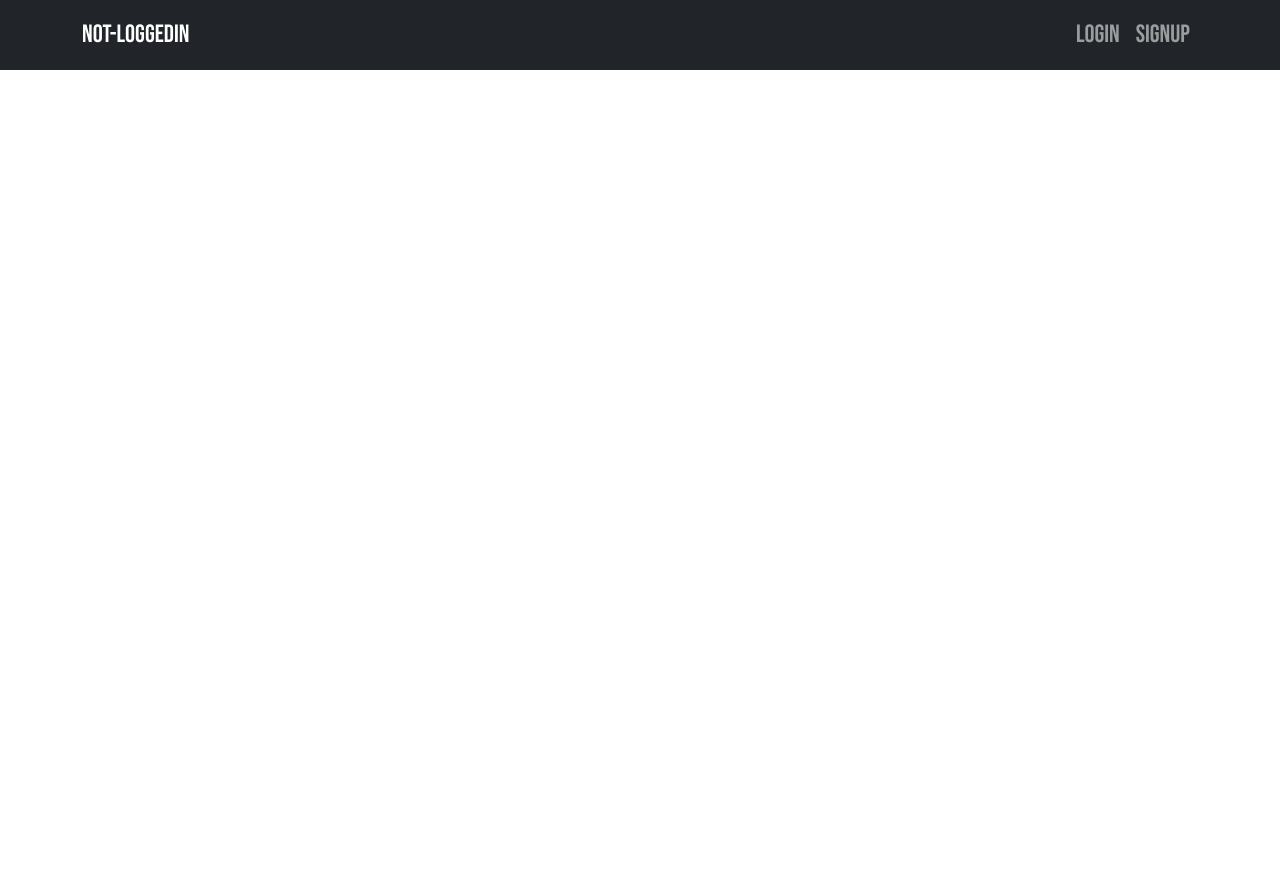
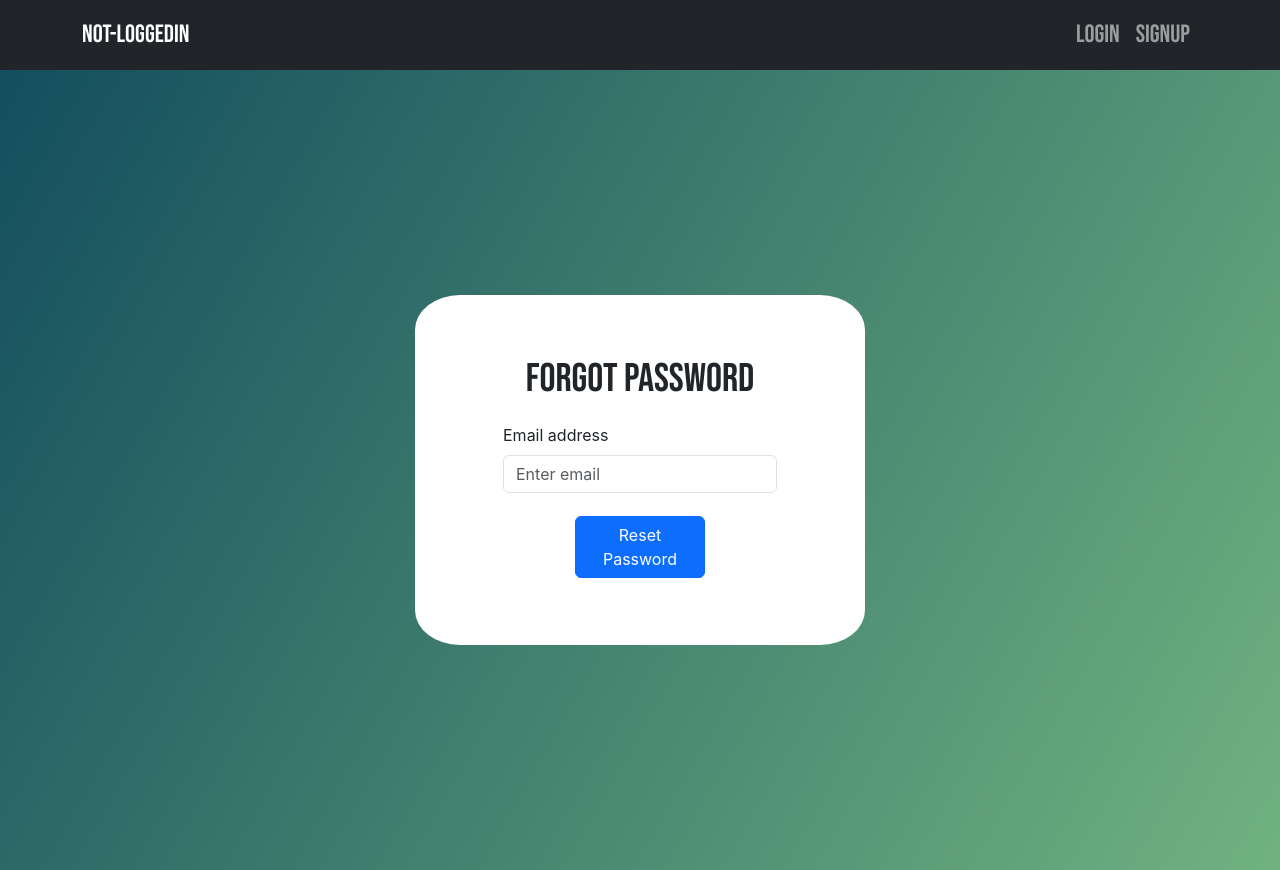
Before and after one commit to Mridulbirla13/JWT-REACT, a React (Create React App) app: page /forgot-password in a window 1280 px wide. Before the commit the page ends 800 px from the top, so only its background shows below. Built offline with nearby package versions, Linux system fonts and the light colour scheme; a web font is replaced by a local one.

Commit message:
Added the Forgot Password Component

```diff
--- a/src/App.js
+++ b/src/App.js
@@ -3,7 +3,7 @@ import Login from './pages/auth/login/Login';
 import Signup from './pages/auth/signup/Signup';
 import Navbar from './pages/Navibar/Navibar';
 import Dashboard from './pages/dashboard/Dashboard';
-
+import ForgotPassword from './pages/auth/login/ForgotPassword';
 
 
 
@@ -13,6 +13,7 @@ function App() {
       <Navbar></Navbar>
       <Routes>
         <Route path="/login" element = {<Login></Login>}></Route>
+        <Route path="/forgot-password" element={<ForgotPassword />} />
         <Route path="/register" element = {<Signup></Signup>}></Route>
         <Route path="/dashboard" element = {<Dashboard></Dashboard>}></Route>
 
--- /dev/null
+++ b/src/pages/auth/login/ForgotPassword.css
@@ -0,0 +1,33 @@
+.container-forgot{
+    background:linear-gradient(120deg,#134E5E,#71B280);
+    width:100%;
+    height: 100vh;
+    display:flex;
+    justify-content: center;
+    align-items: center;
+}
+
+.forgot-box{
+    display:flex;
+    flex-direction: column;
+    width:450px;
+    height:350px;
+    background-color: white;
+    border-radius: 10%;
+    padding:10px;
+    justify-content: center;
+    align-items: center;
+}
+.btn{
+    display:flex;
+    justify-content: center;
+}
+
+.forgot-head{
+    font-family: "Bebas Neue", sans-serif;
+    margin-bottom: 20px;
+}
+
+BUTTON{
+    width:130px;
+}
--- /dev/null
+++ b/src/pages/auth/login/ForgotPassword.js
@@ -0,0 +1,53 @@
+import React, { useState } from 'react';
+import Button from 'react-bootstrap/Button';
+import Form from 'react-bootstrap/Form';
+import { useNavigate } from 'react-router-dom';
+import "./ForgotPassword.css";
+
+const ForgotPassword = () => {
+    const navigate = useNavigate();
+    const [email, setEmail] = useState('');
+
+    const handleSubmit = async (e) => {
+      e.preventDefault();
+      try {
+        const response = await fetch("http://localhost:5000/auth/request-reset", {
+          method: "POST",
+          headers: {
+            "Content-Type": "application/json"
+          },
+          body: JSON.stringify({ email })
+        });
+        const result = await response.json();
+        alert(result.message);
+        navigate("/register");
+      } catch (error) {
+        console.error(error.message);
+      }
+    };
+  return (
+    <div className='container-forgot'>
+      <div className="forgot-box">
+        <h1 className='forgot-head'>Forgot Password</h1>
+        <Form onSubmit={handleSubmit}>
+          <Form.Group className="mb-3" controlId="formBasicEmail">
+            <Form.Label>Email address</Form.Label>
+            <Form.Control
+              type="email"
+              placeholder="Enter email"
+              value={email}
+              onChange={(e) => setEmail(e.target.value)}
+            />
+          </Form.Group>
+          <div className="btn">
+          <Button variant="primary" type="submit">
+            Reset Password
+          </Button>
+          </div>
+        </Form>
+      </div>
+    </div>
+  );
+}
+
+export default ForgotPassword;
--- a/src/pages/auth/login/Login.js
+++ b/src/pages/auth/login/Login.js
@@ -3,6 +3,7 @@ import Button from 'react-bootstrap/Button';
 import Form from 'react-bootstrap/Form';
 import { useNavigate } from 'react-router-dom';
 import { useState } from 'react';
+import { Link } from 'react-router-dom';
 import "./Login.css";
 
 const Login = () => {
@@ -71,10 +72,15 @@ const Login = () => {
         <Form.Group className="mb-3" controlId="formBasicCheckbox">
           <Form.Check type="checkbox" label="Show Password" onChange={handleShowPassword} checked={showPassword} />
         </Form.Group>
+        <div className="btn">
         <Button variant="primary" type="submit">
           Login
         </Button>
+        </div>
       </Form>
+      <div className="mt-3">
+          <Link to="/forgot-password">Forgot Password?</Link>
+        </div>
       </div>
     </div>
   )
```
